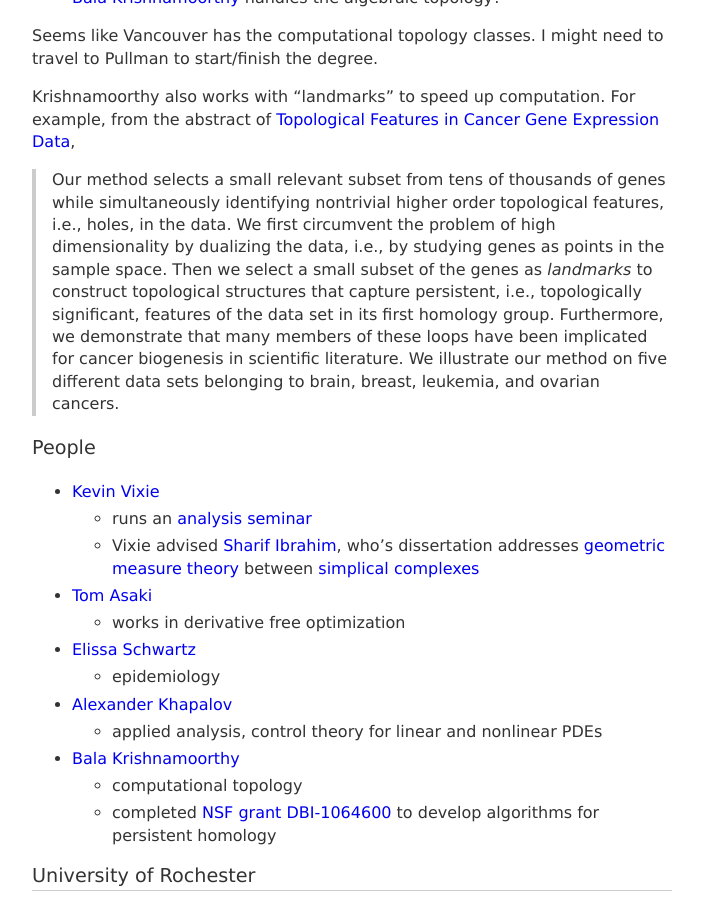
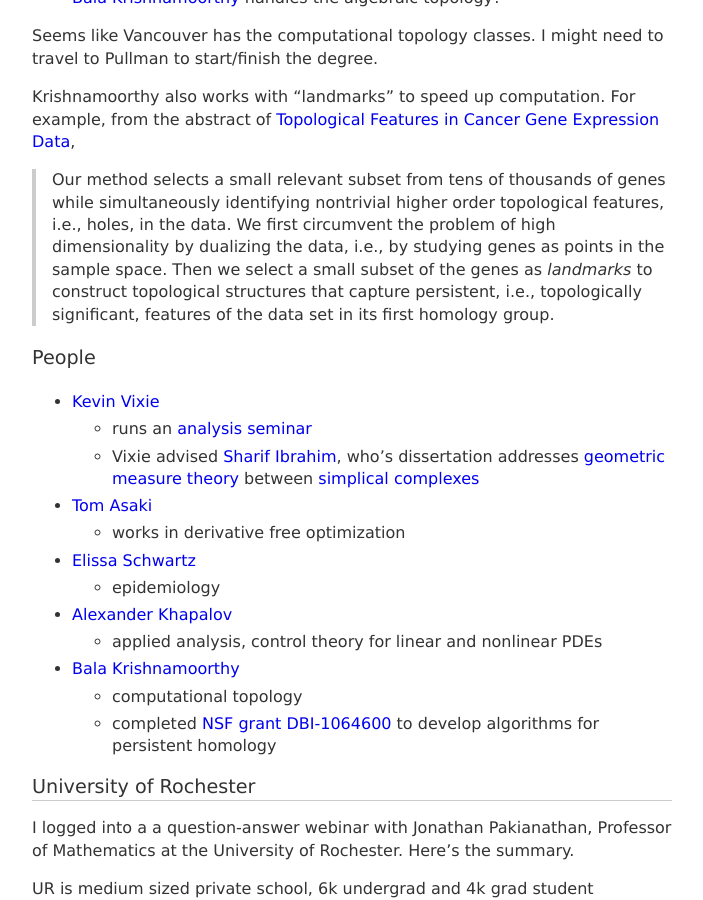
Before and after one commit to coltongrainger/blog, a Jekyll site: the page built from _posts/2017-10-18-grad-school.md, in a window 1280 px wide and 900 px high, scrolled down 3790 px. Shown: the whole window, without its empty margins (288-991 px from the left). Built offline with Jekyll 4.4.1, drawn with Linux system fonts in a browser that asks for light colours; our own code applies the rules of GitHub Pages for plain Markdown files.

Commit message:
edit abstract

```diff
--- a/_posts/2017-10-18-grad-school.md
+++ b/_posts/2017-10-18-grad-school.md
@@ -121,7 +121,7 @@ WSU has two campuses, in Pullman and in Vancouver.
 Seems like Vancouver has the computational topology classes. I might need to travel to Pullman to start/finish the degree.
 
 Krishnamoorthy also works with "landmarks" to speed up computation. For example, from the abstract of [Topological Features in Cancer Gene Expression Data](https://arxiv.org/pdf/1410.3198.pdf),
-> Our method selects a small relevant subset from tens of thousands of genes while simultaneously identifying nontrivial higher order topological features, i.e., holes, in the data. We first circumvent the problem of high dimensionality by dualizing the data, i.e., by studying genes as points in the sample space. Then we select a small subset of the genes as *landmarks* to construct topological structures that capture persistent, i.e., topologically significant, features of the data set in its first homology group. Furthermore, we demonstrate that many members of these loops have been implicated for cancer biogenesis in scientific literature. We illustrate our method on five different data sets belonging to brain, breast, leukemia, and ovarian cancers.
+> Our method selects a small relevant subset from tens of thousands of genes while simultaneously identifying nontrivial higher order topological features, i.e., holes, in the data. We first circumvent the problem of high dimensionality by dualizing the data, i.e., by studying genes as points in the sample space. Then we select a small subset of the genes as *landmarks* to construct topological structures that capture persistent, i.e., topologically significant, features of the data set in its first homology group.
 
 ### People
 
```
